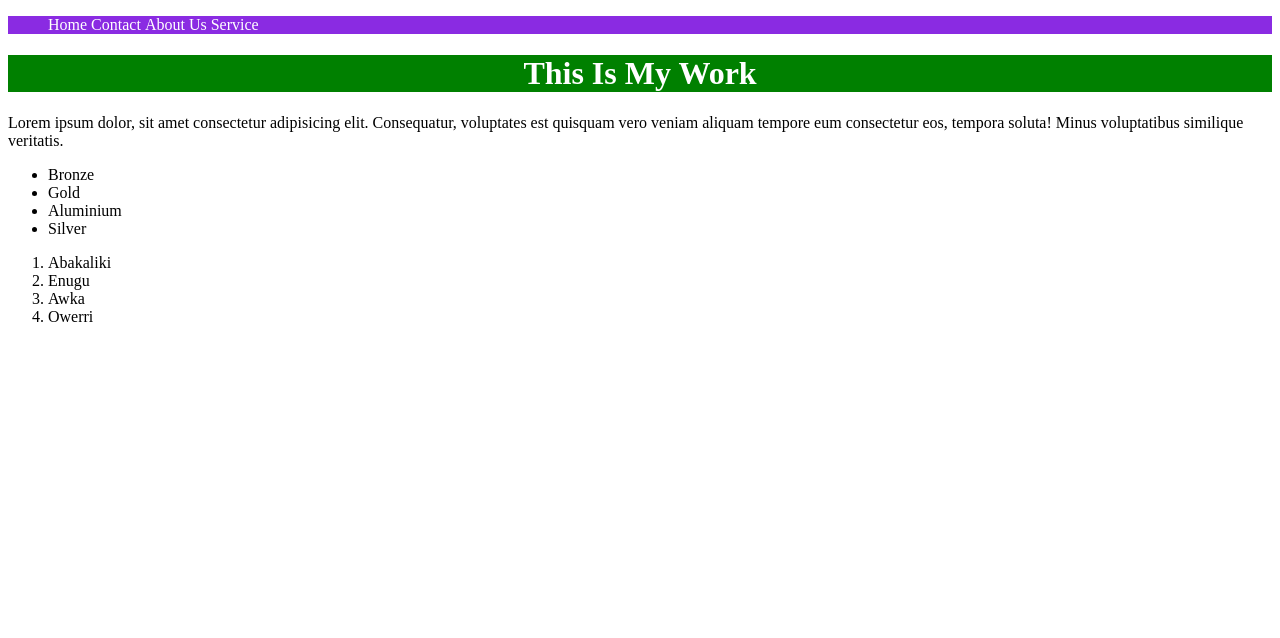
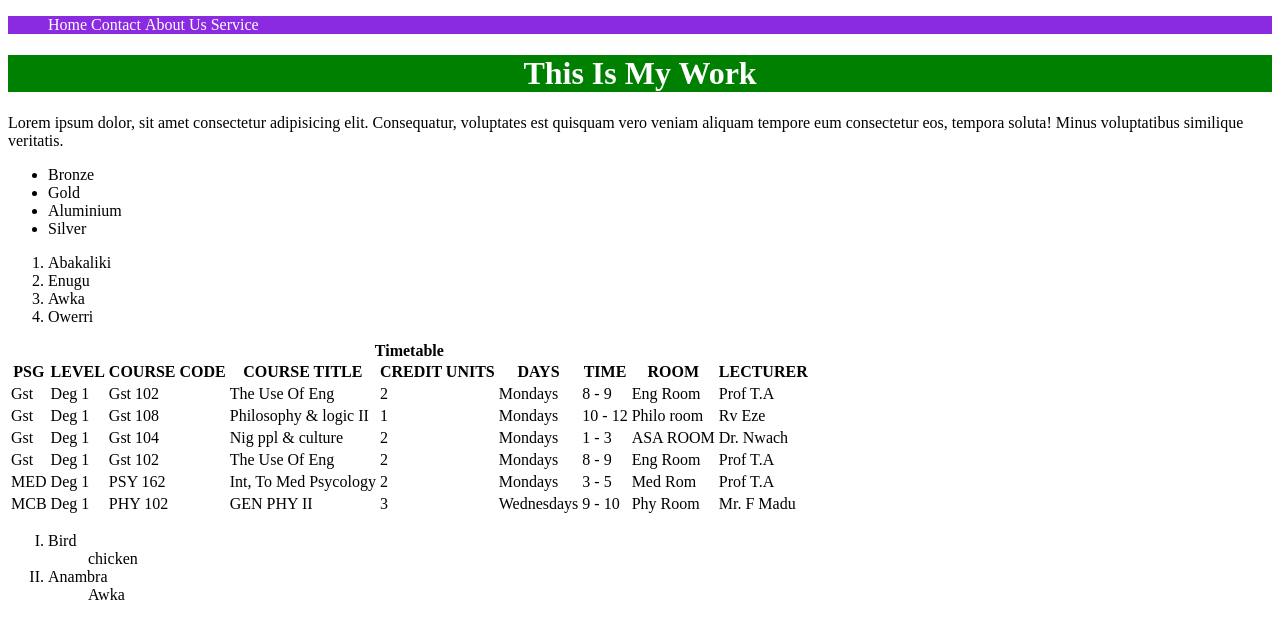
Before and after one commit to cyberspacetechhub/Mz-Shed, a plain HTML site: page service.html in a window 1280 px wide. Drawn offline with Linux system fonts and the light colour scheme.

Commit message:
This is my commitment

```diff
--- a/css/style.css
+++ b/css/style.css
@@ -15,3 +15,12 @@ h1{
     color: #fff;
     text-decoration: none;
 }
+
+.tb01 th{
+    background-color: #fff;
+    color: black;
+}
+
+.myls li{
+    list-style-type: upper-roman;
+}
--- a/service.html
+++ b/service.html
@@ -31,10 +31,94 @@
         <li>Awka</li>
         <li>Owerri</li>
     </ol>
-    <table>
+    <table class="tb01">
+        <caption style="text-align: center;"><b>Timetable</b></caption>
         <tr>
-
+            <th>PSG</th>
+            <th>LEVEL</th>
+            <th>COURSE CODE</th>
+            <th>COURSE TITLE</th>
+            <th>CREDIT UNITS</th>
+            <th>DAYS</th>
+            <th>TIME</th>
+            <th>ROOM</th>
+            <th>LECTURER</th>
+        </tr>
+        <tr>
+            <td>Gst</td>
+            <td>Deg 1</td>
+            <td>Gst 102</td>
+            <td>The Use Of Eng</td>
+            <td>2</td>
+            <td>Mondays</td>
+            <td>8 - 9</td>
+            <td>Eng Room</td>
+            <td>Prof T.A</td>
+        </tr>
+        <tr>
+            <td>Gst</td>
+            <td>Deg 1</td>
+            <td>Gst 108</td>
+            <td>Philosophy & logic II</td>
+            <td>1</td>
+            <td>Mondays</td>
+            <td>10 - 12</td>
+            <td>Philo room</td>
+            <td>Rv Eze</td>
+        </tr>
+        <tr>
+            <td>Gst</td>
+            <td>Deg 1</td>
+            <td>Gst 104</td>
+            <td>Nig ppl & culture</td>
+            <td>2</td>
+            <td>Mondays</td>
+            <td>1 - 3</td>
+            <td>ASA ROOM</td>
+            <td>Dr. Nwach</td>
+        </tr>
+        <tr>
+            <td>Gst</td>
+            <td>Deg 1</td>
+            <td>Gst 102</td>
+            <td>The Use Of Eng</td>
+            <td>2</td>
+            <td>Mondays</td>
+            <td>8 - 9</td>
+            <td>Eng Room</td>
+            <td>Prof T.A</td>
+        </tr>
+        <tr>
+            <td>MED</td>
+            <td>Deg 1</td>
+            <td>PSY 162</td>
+            <td>Int, To Med Psycology</td>
+            <td>2</td>
+            <td>Mondays</td>
+            <td>3 - 5</td>
+            <td>Med Rom</td>
+            <td>Prof T.A</td>
+        </tr>
+        <tr>
+            <td>MCB</td>
+            <td>Deg 1</td>
+            <td>PHY 102</td>
+            <td>GEN PHY II</td>
+            <td>3</td>
+            <td>Wednesdays</td>
+            <td>9 - 10</td>
+            <td>Phy Room</td>
+            <td>Mr. F Madu</td>
         </tr>
     </table>
+
+    <ul class="myls">
+        <li>
+            Bird <ul class="myls2">chicken</ul>
+        </li>
+        <li>
+            Anambra <ul>Awka</ul>
+        </li>
+    </ul>
 </body>
 </html>
```
Also changed, not shown: Script/script.js (+15 -2 lines), contact.html (+3 -1 lines), index.html (+1 -1 lines).
